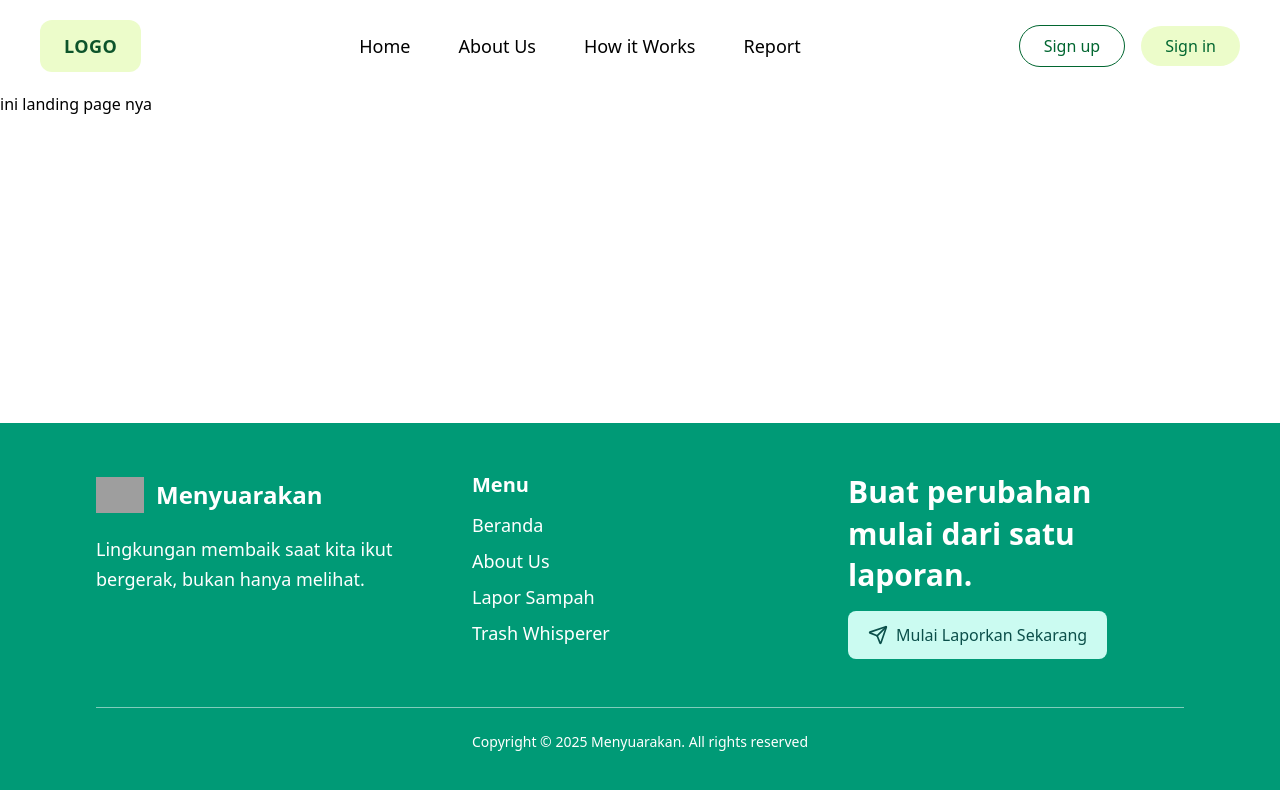
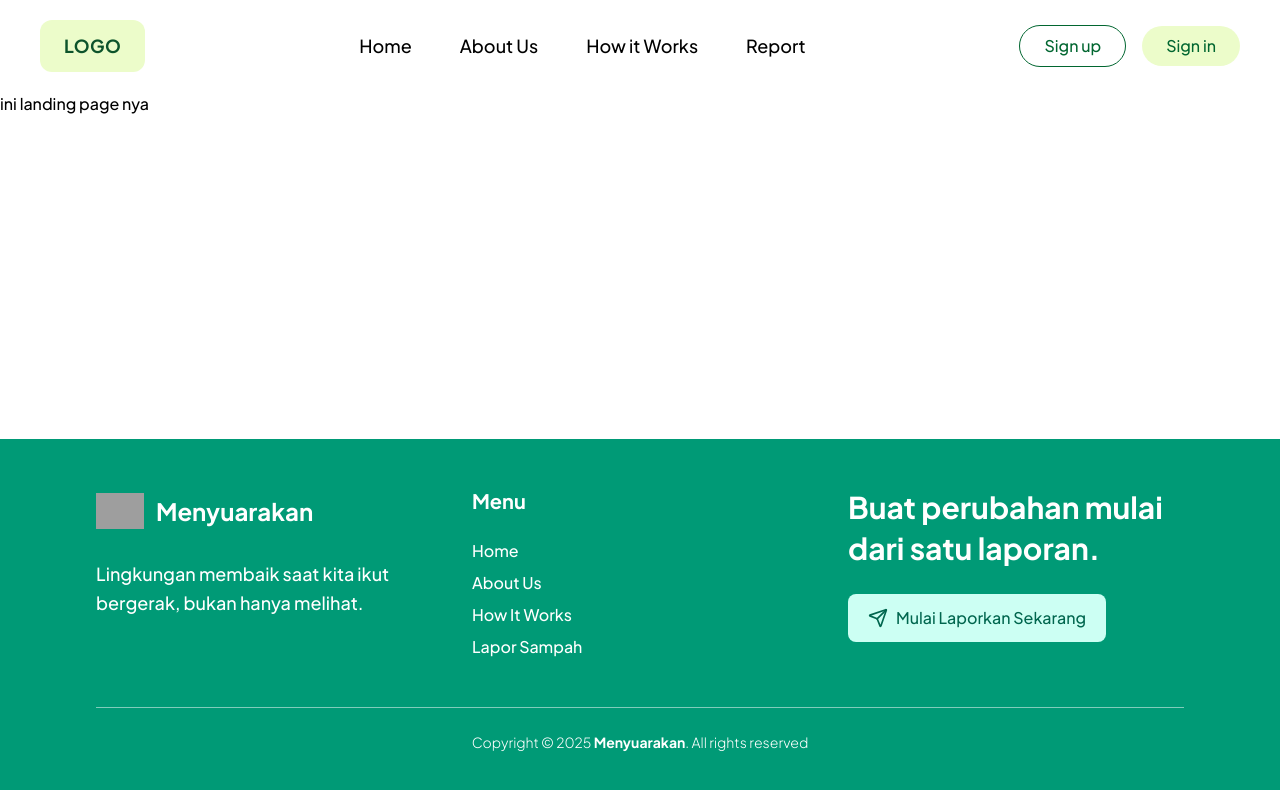
Before and after one commit to nnadra/Menyuarakan, a React (Vite) app: page / in a window 1280 px wide. Shown: the top 790 px of the page. Built offline with nearby package versions, Linux system fonts and the light colour scheme; grey boxes are pictures that could not be loaded.

Commit message:
resolve font issue and refine footer

```diff
--- a/src/components/Footer.jsx
+++ b/src/components/Footer.jsx
@@ -6,7 +6,7 @@ const Footer = () => {
       <div className="max-w-7xl mx-auto grid grid-cols-1 md:grid-cols-3 gap-10 items-start">
 
         {/* Left: Logo + Quote */}
-        <div className="space-y-4">
+        <div className="space-y-6">
           <div className="flex items-center gap-3">
             <img
               src="/logo.png"
@@ -22,22 +22,22 @@ const Footer = () => {
         </div>
 
         {/* Middle: Menu */}
-        <div className="space-y-3">
+        <div className="space-y-6">
           <h3 className="text-xl font-semibold">Menu</h3>
-          <ul className="space-y-2 text-lg">
-            <li><a href="#" className="hover:text-teal-200">Beranda</a></li>
+          <ul className="space-y-2 text-md">
+            <li><a href="#" className="hover:text-teal-200">Home</a></li>
             <li><a href="#" className="hover:text-teal-200">About Us</a></li>
+            <li><a href="#" className="hover:text-teal-200">How It Works</a></li>
             <li><a href="#" className="hover:text-teal-200">Lapor Sampah</a></li>
-            <li><a href="#" className="hover:text-teal-200">Trash Whisperer</a></li>
           </ul>
         </div>
 
         {/* Right: CTA */}
-        <div className="space-y-4">
+        <div className="space-y-6">
           <h3 className="text-3xl font-semibold leading-snug">
             Buat perubahan mulai dari satu laporan.
           </h3>
-          <button className="flex items-center gap-2 bg-teal-100 text-teal-900 px-5 py-3 rounded-lg hover:bg-teal-200 transition">
+          <button className="cursor-pointer flex items-center gap-2 hover:gap-4 bg-[#CCFFF3] text-[#00664E] px-5 py-3 rounded-lg hover:bg-[#99FFE7] transition-all duration-300">
             <Send size={20}/>
             Mulai Laporkan Sekarang
           </button>
@@ -45,8 +45,8 @@ const Footer = () => {
 
       </div>
 
-      <div className="border-t border-white/50 mt-12 pt-6 text-center text-sm">
-        Copyright © {new Date().getFullYear()} Menyuarakan. All rights reserved
+      <div className="border-t border-white/50 mt-12 pt-6 text-center font-light text-sm">
+        Copyright © {new Date().getFullYear()} <span className='font-semibold'>Menyuarakan</span>. All rights reserved
       </div>
     </footer>
   );
--- a/src/index.css
+++ b/src/index.css
@@ -1,3 +1,9 @@
+@theme {
+  --font-sans: 'Jakarta', sans-serif;
+}
+
+@import "tailwindcss";
+
 @font-face {
   font-family: 'Jakarta';
   src: url('./assets/fonts/PlusJakartaSans-Light.ttf') format('truetype');
@@ -22,12 +28,6 @@
   font-weight: 800;
 }
 
-@import "tailwindcss";
-
-@theme {
-  --font-sans: 'Jakarta', sans-serif;
-}
-
 html {
   font-family: var(--font-sans);
   font-weight: 500;
```
